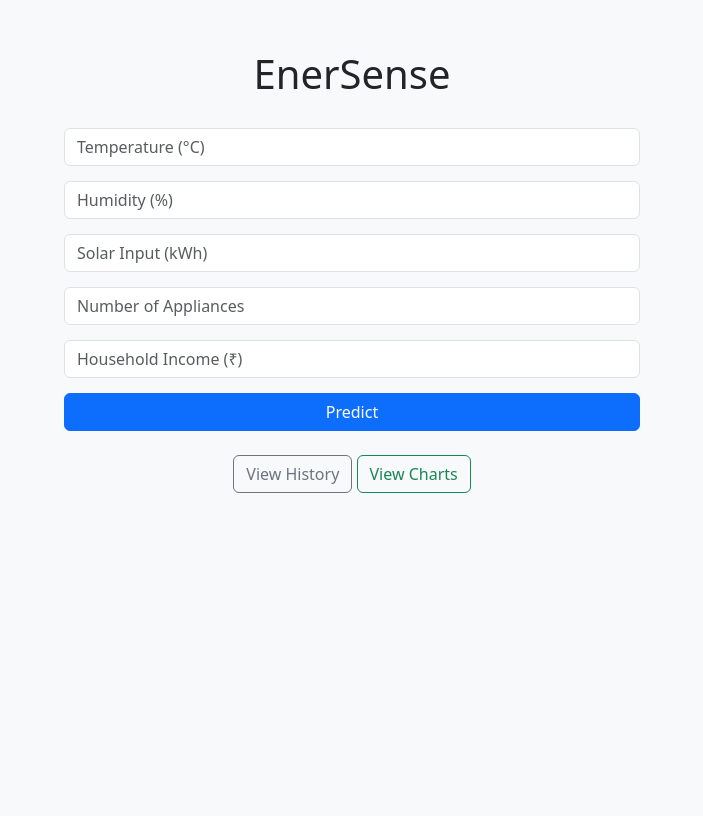
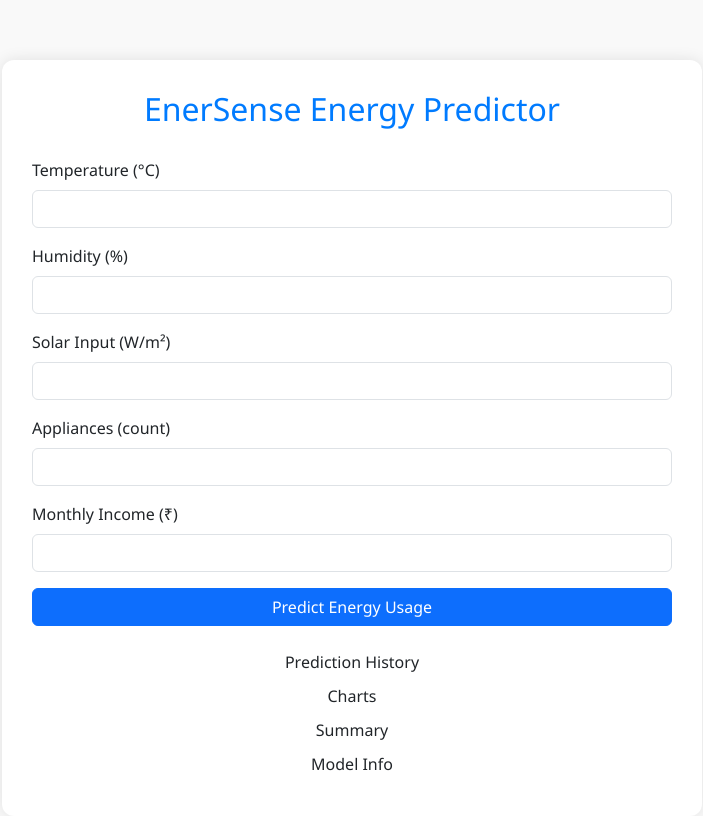
Before and after one commit to saniya3012168/enersense, a Flask app: page / in a window 1280 px wide. Shown: the whole page, without its empty margins (288-991 px from the left). Before the commit the page ends 493 px from the top, so only its background shows below. Run offline with Flask 3, Linux system fonts and the light colour scheme.

Commit message:
Update index.html

```diff
--- a/templates/index.html
+++ b/templates/index.html
@@ -2,54 +2,87 @@
 <html lang="en">
 <head>
   <meta charset="UTF-8">
-    <title>EnerSense - Energy Prediction</title>
-    <link href="https://cdn.jsdelivr.net/npm/bootstrap@5.3.3/dist/css/bootstrap.min.css" rel="stylesheet">
+  <title>EnerSense | Smart Energy Prediction</title>
+  <meta name="viewport" content="width=device-width, initial-scale=1">
+  <!-- Bootstrap -->
+  <link href="https://cdn.jsdelivr.net/npm/bootstrap@5.3.2/dist/css/bootstrap.min.css" rel="stylesheet">
+  <!-- Custom CSS -->
   <style>
     body {
-            background-color: #f8f9fa;
-            padding-top: 50px;
+      background-color: #f9f9f9;
+      font-family: 'Segoe UI', sans-serif;
     }
     .container {
-            max-width: 600px;
+      max-width: 700px;
+      margin-top: 60px;
+      background: #fff;
+      padding: 30px;
+      border-radius: 12px;
+      box-shadow: 0 0 15px rgba(0,0,0,0.1);
     }
-        h1 {
+    h2 {
       margin-bottom: 30px;
+      color: #007bff;
     }
-        .form-control {
-            margin-bottom: 15px;
+    .form-label {
+      font-weight: 500;
+    }
+    .btn-primary {
+      width: 100%;
     }
     .result-box {
       margin-top: 20px;
-            padding: 15px;
-            border: 1px solid #dee2e6;
-            background-color: #ffffff;
-            border-radius: 5px;
+      font-size: 1.2rem;
+      font-weight: bold;
+      color: #28a745;
+      text-align: center;
+    }
+    .nav-link {
+      margin: 10px;
     }
   </style>
 </head>
 <body>
-<div class="container text-center">
-    <h1>EnerSense</h1>
+  <div class="container">
+    <h2 class="text-center">EnerSense Energy Predictor</h2>
     <form method="POST" action="/predict">
-        <input class="form-control" name="temperature" type="number" placeholder="Temperature (°C)" required>
-        <input class="form-control" name="humidity" type="number" placeholder="Humidity (%)" required>
-        <input class="form-control" name="solar" type="number" placeholder="Solar Input (kWh)" required>
-        <input class="form-control" name="appliances" type="number" placeholder="Number of Appliances" required>
-        <input class="form-control" name="income" type="number" placeholder="Household Income (₹)" required>
-        <button class="btn btn-primary w-100" type="submit">Predict</button>
+      <div class="mb-3">
+        <label for="temperature" class="form-label">Temperature (°C)</label>
+        <input type="number" class="form-control" name="temperature" step="0.1" required>
+      </div>
+      <div class="mb-3">
+        <label for="humidity" class="form-label">Humidity (%)</label>
+        <input type="number" class="form-control" name="humidity" step="0.1" required>
+      </div>
+      <div class="mb-3">
+        <label for="solar" class="form-label">Solar Input (W/m²)</label>
+        <input type="number" class="form-control" name="solar" step="0.1" required>
+      </div>
+      <div class="mb-3">
+        <label for="appliances" class="form-label">Appliances (count)</label>
+        <input type="number" class="form-control" name="appliances" required>
+      </div>
+      <div class="mb-3">
+        <label for="income" class="form-label">Monthly Income (₹)</label>
+        <input type="number" class="form-control" name="income" required>
+      </div>
+      <button type="submit" class="btn btn-primary">Predict Energy Usage</button>
     </form>
 
     {% if result %}
-    <div class="result-box mt-4">
-        <h4>Predicted Energy Consumption:</h4>
-        <p><strong>{{ result }} kWh</strong></p>
+      <div class="result-box">
+        Predicted Energy Consumption: <strong>{{ result }} kWh</strong>
       </div>
     {% endif %}
 
-    <div class="mt-4">
-        <a href="/history" class="btn btn-outline-secondary">View History</a>
-        <a href="/charts" class="btn btn-outline-success">View Charts</a>
+    <div class="mt-4 text-center">
+      <a href="/history" class="btn btn-outline-secondary nav-link">Prediction History</a>
+      <a href="/charts" class="btn btn-outline-secondary nav-link">Charts</a>
+      <a href="/summary" class="btn btn-outline-secondary nav-link">Summary</a>
+      <a href="/model-info" class="btn btn-outline-secondary nav-link">Model Info</a>
     </div>
   </div>
+
+  <script src="https://cdn.jsdelivr.net/npm/bootstrap@5.3.2/dist/js/bootstrap.bundle.min.js"></script>
 </body>
 </html>
```
Lines whose indentation alone changed are shown as unchanged.
